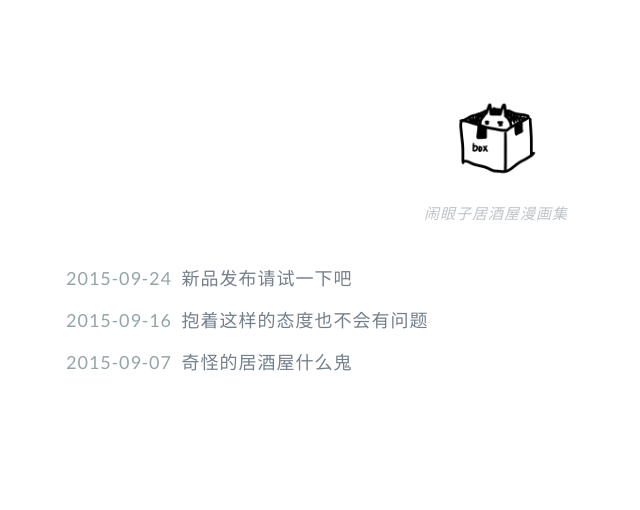
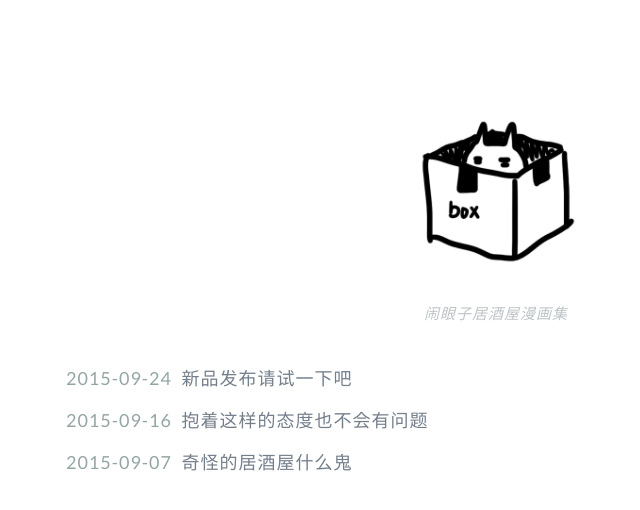
Before and after one commit to yanziwang/yanziwang, a Jekyll site: the page built from comics/cat/index.md, in a window 1280 px wide. Shown: the top 510 px of the page, without its empty margins (144-784 px from the left). Built offline with Jekyll 4.4.1, drawn with Linux system fonts in a browser that asks for light colours.

Commit message:
auto commit by yanziwang

```diff
--- a/comics/cat/index.md
+++ b/comics/cat/index.md
@@ -7,7 +7,7 @@ description: 归档
     <div class="content indeximg">
         <p class="center">
             <a href="/archive" style="border-bottom: 0px">
-            <img src="/images/cat.png" style="width:100px; height:100px" />
+            <img src="/images/cat.png" style="width:200px; height:200px" />
             </a>
         </p>
         <p class="center">闹眼子居酒屋漫画集</p>
```
